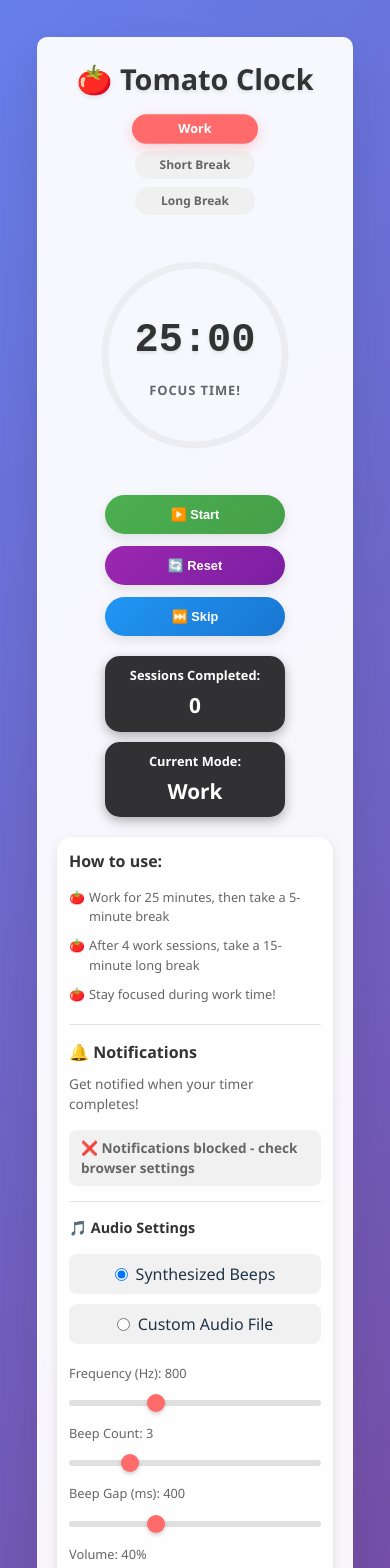
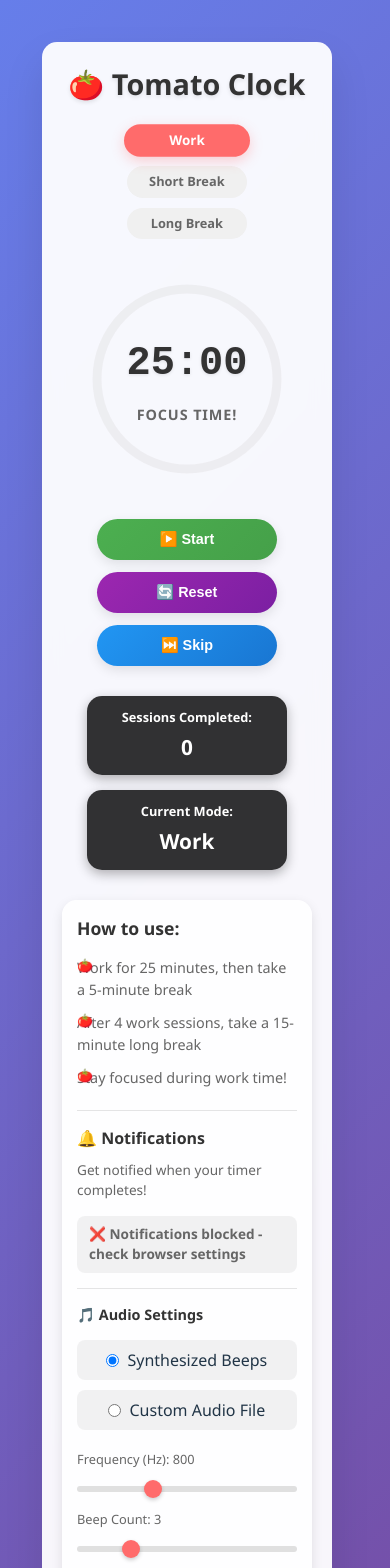
Before and after one commit to Linqiumeng/TomatoClock, a React (Vite) app: page / in a window 390 px wide. Shown: the top 1568 px of the page. Built offline with nearby package versions, Linux system fonts and the light colour scheme.

Commit message:
Desgin: Fixing Responsive Layout

```diff
--- a/src/App.css
+++ b/src/App.css
@@ -1007,43 +1007,100 @@ body {
   }
 }
 
-/* iPhone 15 Pro and modern phones specific fixes */
+/* iPhone 15 Pro and modern phones specific fixes - HIGH PRIORITY */
 @media screen and (max-width: 430px) and (min-height: 800px) {
+  .app {
+    padding: 10px !important;
+    max-width: 95% !important;
+  }
+
   .container {
-    padding: 20px;
+    padding: 20px !important;
+    border-radius: 15px !important;
+  }
+
+  .title {
+    font-size: 1.8rem !important;
+    margin-bottom: 20px !important;
+  }
+
+  .mode-indicator {
+    gap: 10px !important;
+    margin-bottom: 20px !important;
+  }
+
+  .mode {
+    padding: 6px 12px !important;
+    font-size: 0.8rem !important;
+  }
+
+  .timer-container {
+    margin: 30px 0 !important;
   }
 
   .timer-circle {
-    width: 220px;
-    height: 220px;
+    width: 220px !important;
+    height: 220px !important;
   }
 
   .progress-ring {
-    width: 220px;
-    height: 220px;
+    width: 220px !important;
+    height: 220px !important;
   }
 
   .progress-ring circle {
-    r: 100;
-    cx: 110;
-    cy: 110;
+    r: 100 !important;
+    cx: 110 !important;
+    cy: 110 !important;
+    stroke-width: 10 !important;
   }
 
   .time {
-    font-size: 2.8rem;
+    font-size: 2.8rem !important;
   }
 
-  .title {
-    font-size: 1.8rem;
+  .status {
+    font-size: 1rem !important;
   }
 
   .controls {
-    gap: 12px;
+    flex-direction: column !important;
+    align-items: center !important;
+    gap: 12px !important;
+    margin: 30px 0 !important;
   }
 
   .btn {
-    width: 180px;
-    padding: 12px 20px;
+    width: 180px !important;
+    padding: 12px 20px !important;
+    font-size: 0.9rem !important;
+  }
+
+  .stats {
+    flex-direction: column !important;
+    align-items: center !important;
+    gap: 15px !important;
+    margin: 20px 0 !important;
+  }
+
+  .stat {
+    width: 100% !important;
+    max-width: 200px !important;
+    padding: 12px !important;
+  }
+
+  .info {
+    margin-top: 30px !important;
+    padding: 15px !important;
+  }
+
+  .info h3 {
+    font-size: 1.1rem !important;
+  }
+
+  .info li {
+    font-size: 0.9rem !important;
+    padding: 6px 0 !important;
   }
 }
 
@@ -1053,3 +1110,66 @@ body {
     -webkit-tap-highlight-color: rgba(0, 0, 0, 0.1);
   }
 }
+
+/* iPhone 15 Pro exact dimensions - ULTRA SPECIFIC */
+@media screen and (width: 393px) and (height: 852px) {
+  .app {
+    padding: 8px !important;
+  }
+
+  .container {
+    padding: 18px !important;
+  }
+
+  .timer-circle {
+    width: 200px !important;
+    height: 200px !important;
+  }
+
+  .progress-ring {
+    width: 200px !important;
+    height: 200px !important;
+  }
+
+  .progress-ring circle {
+    r: 90 !important;
+    cx: 100 !important;
+    cy: 100 !important;
+  }
+
+  .time {
+    font-size: 2.5rem !important;
+  }
+
+  .title {
+    font-size: 1.6rem !important;
+  }
+
+  .btn {
+    width: 160px !important;
+    padding: 10px 16px !important;
+  }
+}
+
+/* iPhone 15 Pro Max exact dimensions */
+@media screen and (width: 430px) and (height: 932px) {
+  .timer-circle {
+    width: 240px !important;
+    height: 240px !important;
+  }
+
+  .progress-ring {
+    width: 240px !important;
+    height: 240px !important;
+  }
+
+  .progress-ring circle {
+    r: 110 !important;
+    cx: 120 !important;
+    cy: 120 !important;
+  }
+
+  .time {
+    font-size: 3rem !important;
+  }
+}
```
